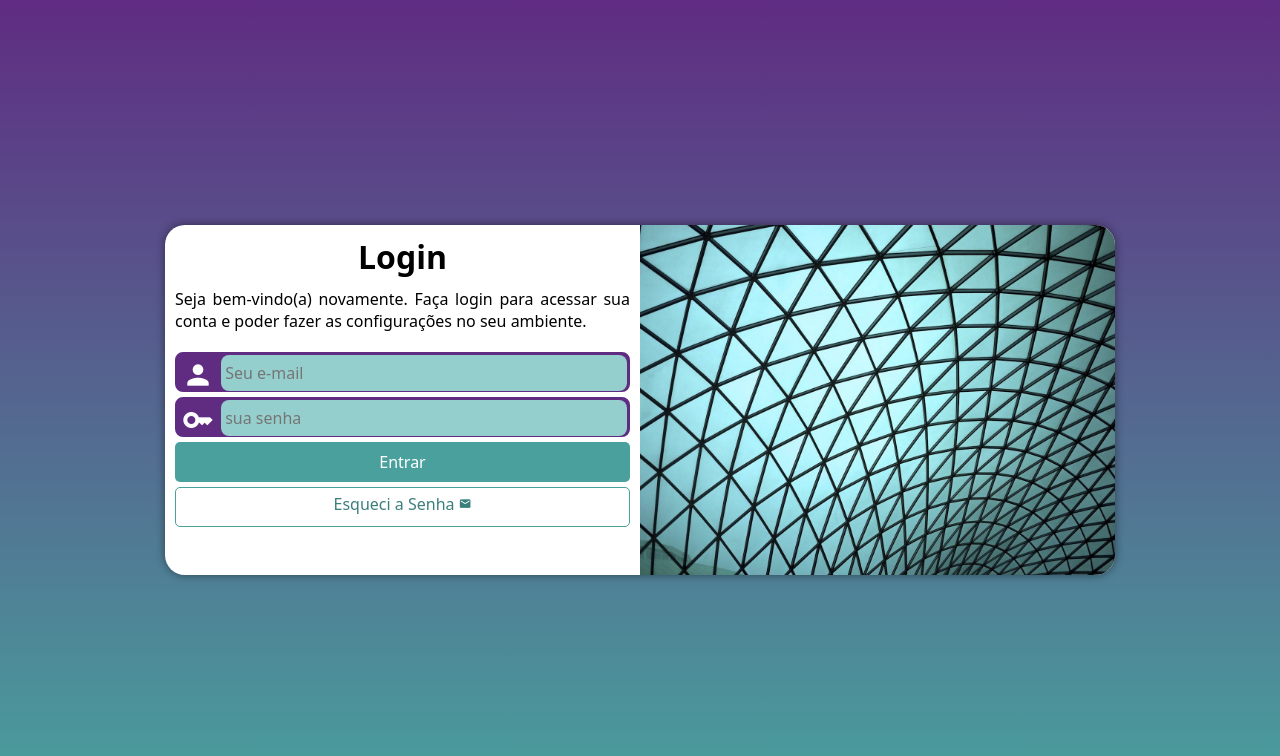
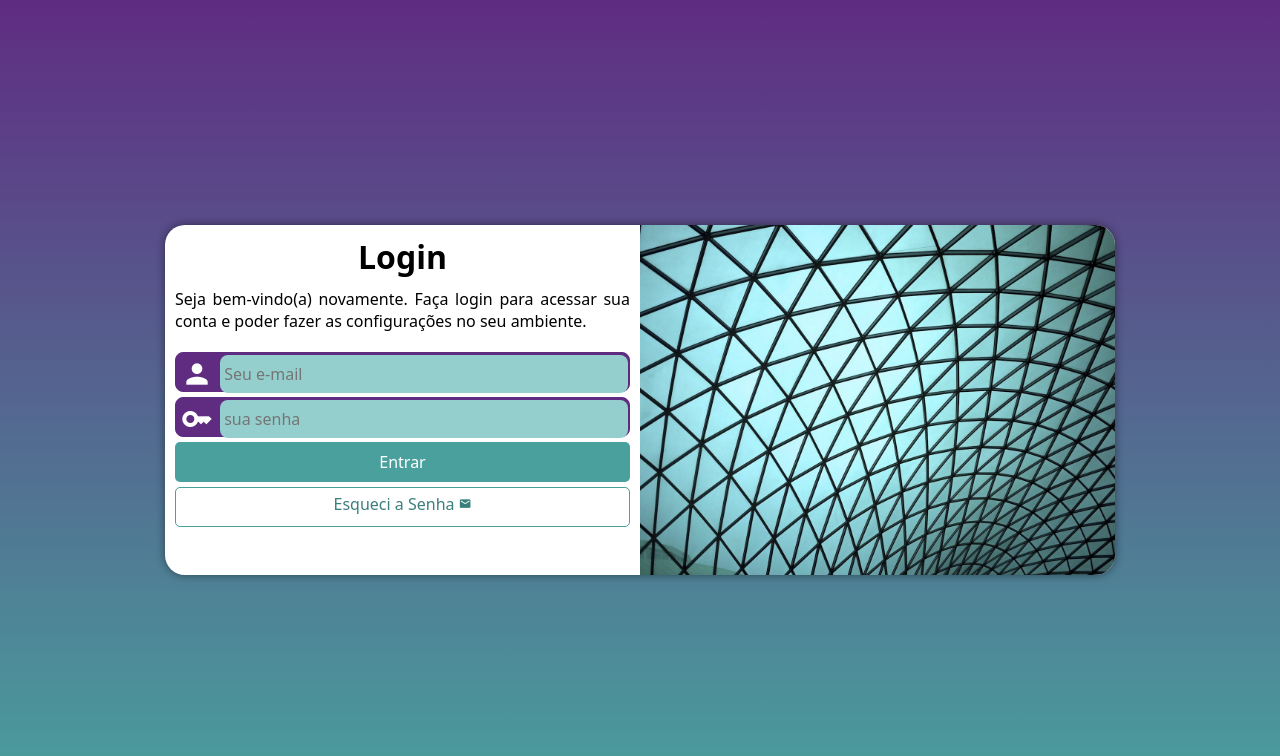
Before and after one commit to dv-tiagosilva/projeto-login, a plain HTML site: page index.html in a window 1280 px wide. Drawn offline with nearby package versions, Linux system fonts and the light colour scheme.

Commit message:
final-final

```diff
--- a/estilos/mobile-first.css
+++ b/estilos/mobile-first.css
@@ -79,7 +79,7 @@ form > div.campo {
     height: 40px;
     border-radius: 8px;
     margin: 5px 0px;
-    border: 2px solid #5f2c82;
+    border: 1px solid #5f2c82;
 }
 
 div.campo > label {
@@ -102,7 +102,7 @@ div.campo > input {
     border-radius: 8px;
     border: 0px;
     padding: 4px;
-    transform: translateY(-12px);
+    transform: translateY(-10px);
 }
 
 div.campo > input:focus-within {
```
